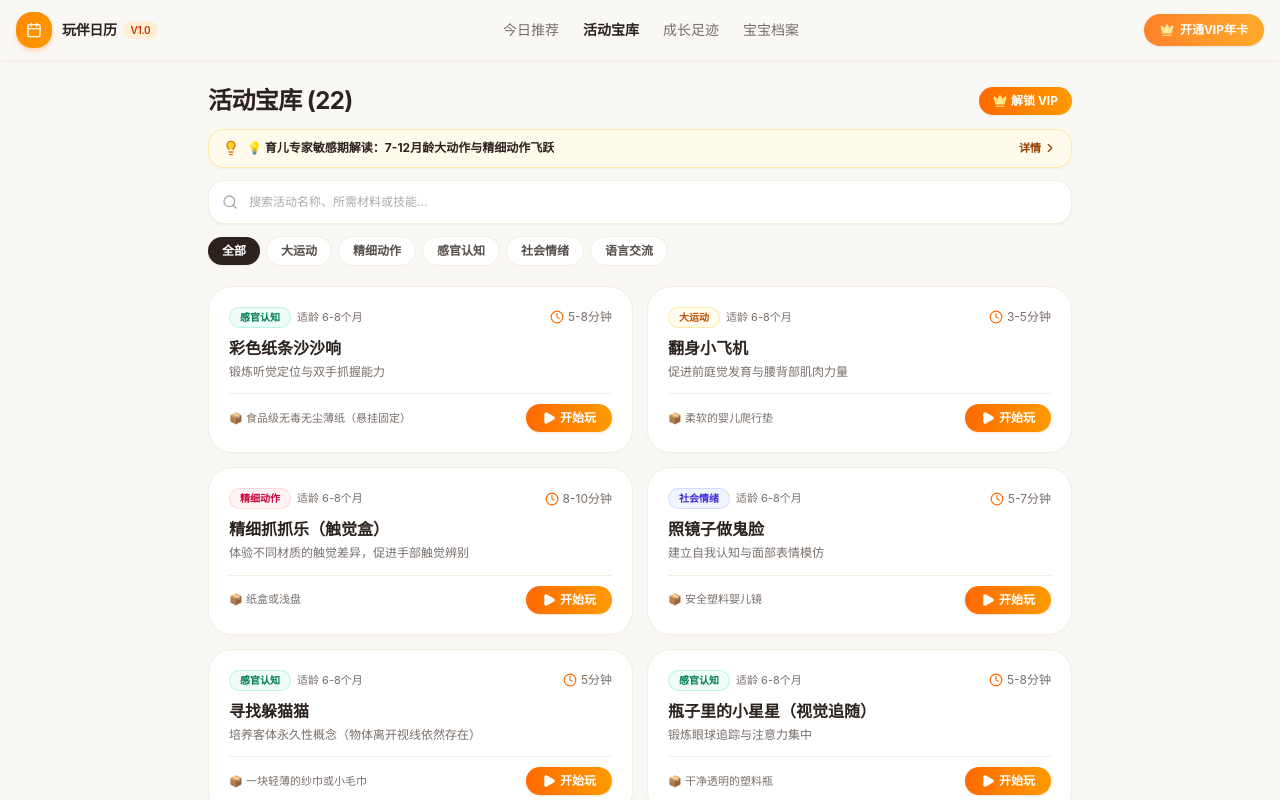
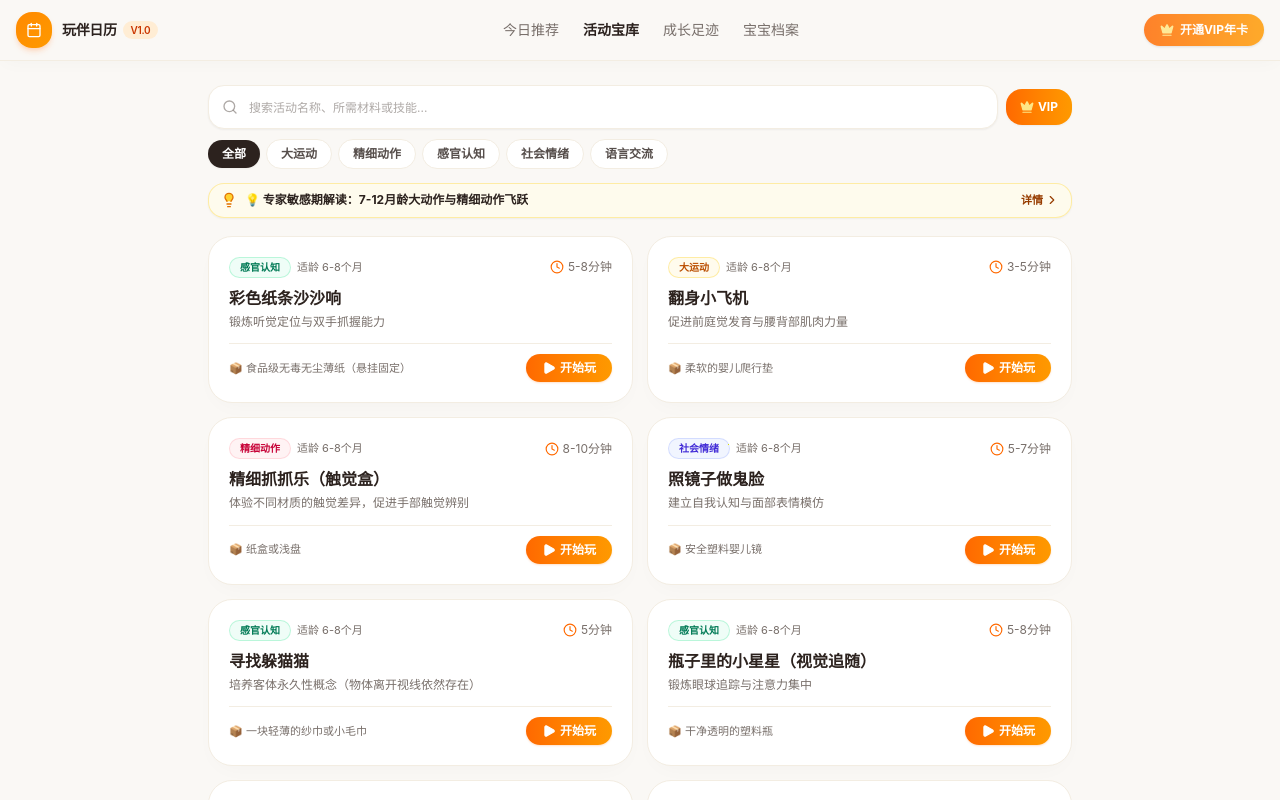
Before and after one commit to 1889-lang/playmate22, a React (Vite) app: page / in a window 1280 px wide. Both pictures are taken after a click on the button "活动宝库". Shown: the top 800 px of the page. Built offline with nearby package versions, Linux system fonts and the light colour scheme.

Commit message:
refactor: optimize UI layout and layout spacing
- Simplify Home, Library, and History view layouts
- Adjust typography and header spacing for improved visibility
- Refine conditional rendering for unregistered user banners

```diff
--- a/src/components/HistoryView.tsx
+++ b/src/components/HistoryView.tsx
@@ -84,17 +84,9 @@ export const HistoryView: React.FC<HistoryViewProps> = ({
     : records;
 
   return (
-    <div className="space-y-4 pb-24 md:pb-12 animate-in fade-in duration-200 px-3.5 sm:px-4 max-w-3xl mx-auto">
+    <div className="space-y-4 pb-24 md:pb-12 animate-in fade-in duration-200 px-3.5 sm:px-4 max-w-3xl mx-auto pt-1">
 
-      {/* Header title */}
-      <div className="flex items-center justify-between">
-        <div>
-          <h2 className="text-xl sm:text-2xl font-bold text-[#2C221E] tracking-tight">成长足迹</h2>
-          <p className="text-xs text-[#786F6A]">真实记录亲子陪伴反馈与手帐打卡</p>
-        </div>
-      </div>
-
-      {/* 1. Two-in-One Compact Weekly Desk Calendar Card (周打卡台历卡) */}
+      {/* 1. Two-in-One Compact Weekly Desk Calendar Card (周打卡台历卡 - 页面顶部直接展示) */}
       <div className="bg-white rounded-3xl p-4 border border-[#F3EDE2] shadow-[0_10px_30px_-10px_rgba(44,34,30,0.05)] space-y-3">
         {/* Top bar of desk calendar card: Streak & Total Stats */}
         <div className="flex items-center justify-between text-xs pb-2 border-b border-[#F3EDE2]">
@@ -148,7 +140,7 @@ export const HistoryView: React.FC<HistoryViewProps> = ({
         </div>
       </div>
 
-      {/* 2. History Footprint Stream (Compact & Eliminating empty quote boxes) */}
+      {/* 2. History Footprint Stream */}
       <div className="space-y-3">
         <div className="flex items-center justify-between">
           <h3 className="text-xs font-bold text-[#786F6A] uppercase tracking-wider flex items-center gap-1.5">
--- a/src/components/LibraryView.tsx
+++ b/src/components/LibraryView.tsx
@@ -61,49 +61,29 @@ export const LibraryView: React.FC<LibraryViewProps> = ({
   };
 
   return (
-    <div className="space-y-4 pb-24 md:pb-12 animate-in fade-in duration-200 px-3.5 sm:px-4 max-w-4xl mx-auto">
+    <div className="space-y-3.5 pb-24 md:pb-12 animate-in fade-in duration-200 px-3.5 sm:px-4 max-w-4xl mx-auto">
 
-      {/* 1. 精简头部与紧凑横向小胶囊 Banner（专家敏感期解读） */}
-      <div className="space-y-3">
-        <div className="flex items-center justify-between">
-          <h2 className="text-xl sm:text-2xl font-bold text-[#2C221E] tracking-tight">活动宝库 ({activities.length})</h2>
+      {/* 1. 顶部直接渲染搜索栏、分类 Tabs 与可折叠专家解读（无大标题挤占首屏） */}
+      <div className="space-y-2.5">
+        <div className="flex items-center gap-2">
+          <div className="relative grow">
+            <Search className="absolute left-3.5 top-1/2 -translate-y-1/2 w-4 h-4 text-[#786F6A]/60" />
+            <input
+              type="text"
+              value={searchQuery}
+              onChange={(e) => setSearchQuery(e.target.value)}
+              placeholder="搜索活动名称、所需材料或技能..."
+              className="w-full h-11 pl-10 pr-4 rounded-2xl bg-white border border-[#F3EDE2] text-xs text-[#2C221E] placeholder-[#786F6A]/60 focus:outline-none focus:border-orange-400 shadow-xs"
+            />
+          </div>
           {!isVip && (
             <button
               onClick={onUpgradeVip}
-              className="px-3.5 py-1.5 rounded-2xl bg-gradient-to-r from-orange-500 to-amber-500 text-white text-xs font-bold shadow-xs flex items-center gap-1 shrink-0 hover:opacity-95 transition-all cursor-pointer"
+              className="px-3.5 py-2.5 rounded-2xl bg-gradient-to-r from-orange-500 to-amber-500 text-white text-xs font-bold shadow-xs flex items-center gap-1 shrink-0 hover:opacity-95 transition-all cursor-pointer whitespace-nowrap"
             >
-              <Crown className="w-3.5 h-3.5 fill-amber-200 text-amber-200" /> 解锁 VIP
+              <Crown className="w-3.5 h-3.5 fill-amber-200 text-amber-200" /> VIP
             </button>
           )}
-        </div>
-
-        {/* 紧凑可折叠的专家解读小胶囊 Banner */}
-        <div className="bg-amber-50/80 border border-amber-200/70 rounded-2xl px-3.5 py-2.5 flex items-center justify-between gap-2 shadow-xs cursor-pointer" onClick={() => setShowExpertTip(!showExpertTip)}>
-          <div className="flex items-center gap-2 min-w-0">
-            <Lightbulb className="w-4 h-4 text-amber-600 fill-amber-300 shrink-0" />
-            <span className="text-xs font-bold text-[#2C221E] truncate">💡 育儿专家敏感期解读：7-12月龄大动作与精细动作飞跃</span>
-          </div>
-          <span className="text-[11px] text-amber-800 font-bold shrink-0 flex items-center gap-0.5">
-            {showExpertTip ? '收起' : '详情'} <ChevronRight className={`w-3.5 h-3.5 transition-transform ${showExpertTip ? 'rotate-90' : ''}`} />
-          </span>
-        </div>
-
-        {showExpertTip && (
-          <div className="bg-amber-50/50 border border-amber-200/50 rounded-2xl p-3.5 text-xs text-[#786F6A] leading-relaxed animate-in fade-in">
-            此阶段宝宝正处于坐姿独立、爬行萌芽及手指捏取发育的关键期。通过适度的趣味亲子互动游戏，能有效刺激前庭觉与神经髓鞘发育，为独立行走和手眼协调奠定坚实基础。
-          </div>
-        )}
-
-        {/* Search input */}
-        <div className="relative">
-          <Search className="absolute left-3.5 top-1/2 -translate-y-1/2 w-4 h-4 text-[#786F6A]/60" />
-          <input
-            type="text"
-            value={searchQuery}
-            onChange={(e) => setSearchQuery(e.target.value)}
-            placeholder="搜索活动名称、所需材料或技能..."
-            className="w-full h-11 pl-10 pr-4 rounded-2xl bg-white border border-[#F3EDE2] text-xs text-[#2C221E] placeholder-[#786F6A]/60 focus:outline-none focus:border-orange-400 shadow-xs"
-          />
         </div>
 
         {/* Category Filter Pills */}
@@ -122,15 +102,32 @@ export const LibraryView: React.FC<LibraryViewProps> = ({
             </button>
           ))}
         </div>
+
+        {/* 紧凑可折叠的专家解读小胶囊 Banner */}
+        <div className="bg-amber-50/80 border border-amber-200/70 rounded-2xl px-3 py-2 flex items-center justify-between gap-2 shadow-xs cursor-pointer" onClick={() => setShowExpertTip(!showExpertTip)}>
+          <div className="flex items-center gap-2 min-w-0">
+            <Lightbulb className="w-4 h-4 text-amber-600 fill-amber-300 shrink-0" />
+            <span className="text-xs font-bold text-[#2C221E] truncate">💡 专家敏感期解读：7-12月龄大动作与精细动作飞跃</span>
+          </div>
+          <span className="text-[11px] text-amber-800 font-bold shrink-0 flex items-center gap-0.5">
+            {showExpertTip ? '收起' : '详情'} <ChevronRight className={`w-3.5 h-3.5 transition-transform ${showExpertTip ? 'rotate-90' : ''}`} />
+          </span>
+        </div>
+
+        {showExpertTip && (
+          <div className="bg-amber-50/50 border border-amber-200/50 rounded-2xl p-3 text-xs text-[#786F6A] leading-relaxed animate-in fade-in">
+            此阶段宝宝正处于坐姿独立、爬行萌芽及手指捏取发育的关键期。通过适度的趣味亲子互动游戏，能有效刺激前庭觉与神经髓鞘发育，为独立行走和手眼协调奠定坚实基础。
+          </div>
+        )}
       </div>
 
-      {/* 2. Activity Cards Grid (无冗余详情按钮，首屏露出 1.5+ 张) */}
+      {/* 2. Activity Cards Grid (首屏直接露出 1.5+ 张卡片) */}
       {filteredActivities.length === 0 ? (
         <div className="text-center py-12 bg-white rounded-3xl border border-[#F3EDE2] p-6 shadow-xs">
           <p className="text-xs text-[#786F6A]">未找到相关活动，请尝试更换关键词</p>
         </div>
       ) : (
-        <div className="grid grid-cols-1 md:grid-cols-2 gap-3.5">
+        <div className="grid grid-cols-1 md:grid-cols-2 gap-3.5 pt-1">
           {filteredActivities.map((act) => {
             const isLocked = act.isVip && !isVip;
             const cfg = categoryConfig[act.category] || { bg: 'bg-orange-50', text: 'text-orange-700', border: 'border-orange-200' };
```
Also changed, not shown: src/components/HomeView.tsx (+23 -33 lines).
